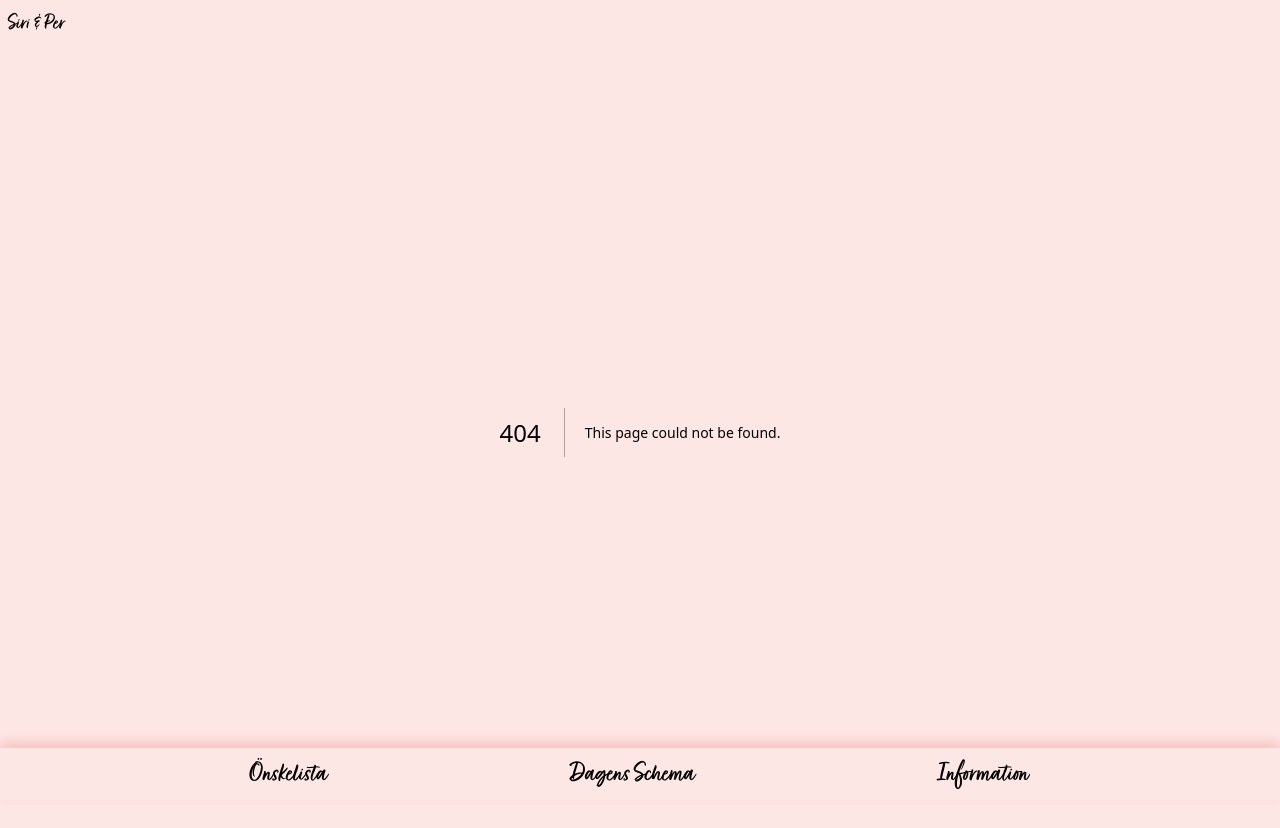
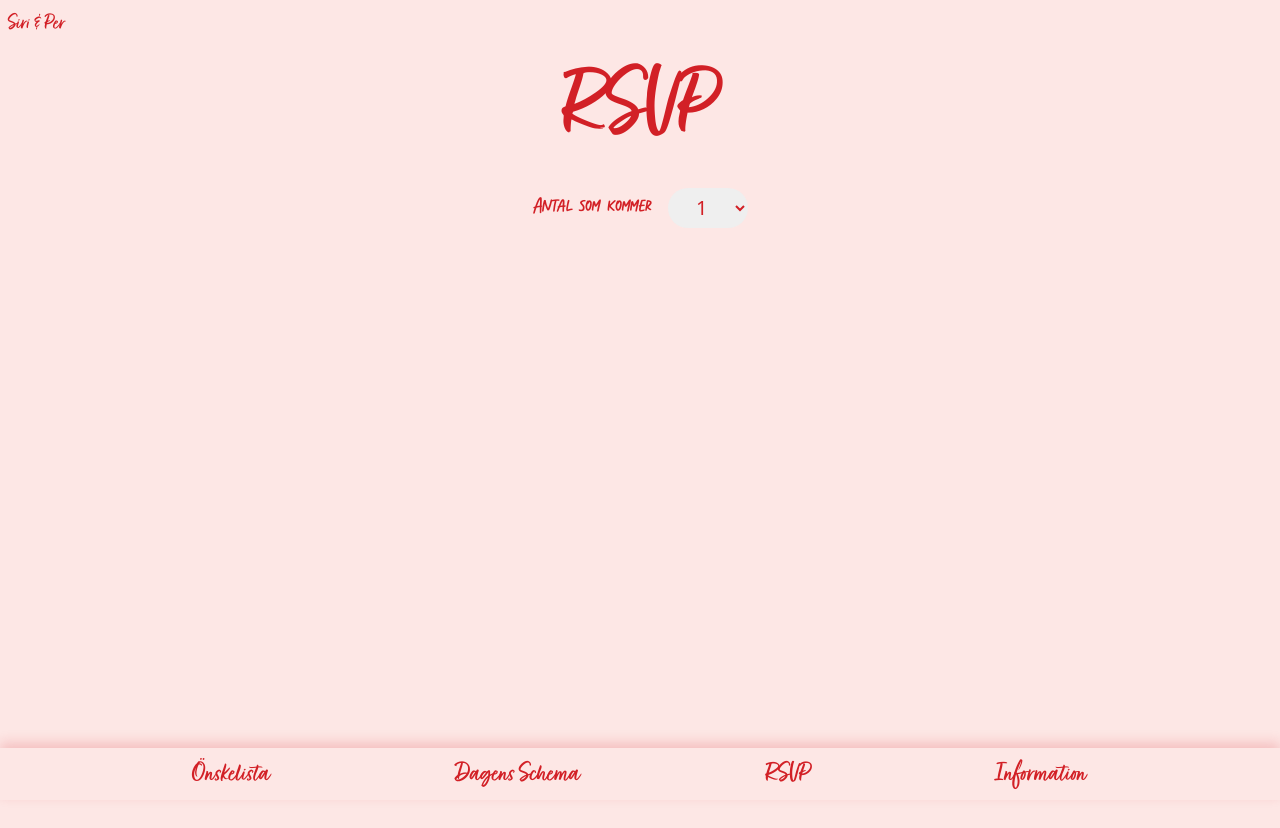
Before and after one commit to sirisayshello/perochsiri, a Next.js app: page /rsvp in a window 1280 px wide. Before the commit this address had no page. Shown: the top 828 px of the page. After the commit the page ends 800 px from the top, so only its background shows below. Built offline with nearby package versions, Linux system fonts and the light colour scheme.

Commit message:
RSVP wip

```diff
--- a/src/app/bo/page.tsx
+++ b/src/app/bo/page.tsx
@@ -2,6 +2,8 @@
 
 import { FormEventHandler, useState } from "react";
 import { useIsAdmin } from "../hooks/useIsAdmin";
+import { Input } from "../components/Input";
+import { Button } from "../components/Button";
 
 const SUPER_SECRET_PASSWORD = "mummaochbo";
 
@@ -43,21 +45,11 @@ export default function Admin() {
           {error && <p className="text-red-500">{error}</p>}
           {!isAdmin ? (
             <div>
-              <input
-                className="rounded-full w-48 p-2 px-6 text-4xl"
-                type="password"
-                name="password"
-                id="password"
-              />
-              <button
-                type="submit"
-                className="rounded-full bg-accent w-full text-white p-2 px-6 mt-4 text-4xl flex justify-center"
-              >
-                Log in
-              </button>
+              <Input type="password" name="password" id="password" />
+              <Button type="submit">Logga in</Button>
             </div>
           ) : (
-            <p className="text-4xl">Logged in</p>
+            <p className="text-4xl">Redan inloggad</p>
           )}
         </div>
       </form>
--- /dev/null
+++ b/src/app/components/Button.tsx
@@ -0,0 +1,15 @@
+import { ButtonHTMLAttributes, ReactNode } from "react";
+
+export const Button = ({
+  children,
+  ...props
+}: { children: ReactNode } & ButtonHTMLAttributes<HTMLButtonElement>) => {
+  return (
+    <button
+      {...props}
+      className="rounded-full bg-accent w-full text-white p-2 px-6 mt-4 text-4xl flex justify-center"
+    >
+      {children}
+    </button>
+  );
+};
--- /dev/null
+++ b/src/app/components/H1.tsx
@@ -0,0 +1,9 @@
+import { ReactNode } from "react";
+
+export const H1 = ({ children }: { children: ReactNode }) => {
+  return (
+    <h1 className="font-fave text-[clamp(4rem,2.404rem+5.106vw,7rem)]">
+      {children}
+    </h1>
+  );
+};
--- /dev/null
+++ b/src/app/components/Input.tsx
@@ -0,0 +1,10 @@
+import { InputHTMLAttributes } from "react";
+
+export const Input = (props: InputHTMLAttributes<HTMLInputElement>) => {
+  return (
+    <input
+      className="rounded-full w-48 p-2 px-6 text-lg font-sans"
+      {...props}
+    />
+  );
+};
--- /dev/null
+++ b/src/app/components/Label.tsx
@@ -0,0 +1,15 @@
+import { HTMLAttributes, LabelHTMLAttributes, ReactNode } from "react";
+
+export const Label = ({
+  children,
+  ...props
+}: { children: ReactNode } & LabelHTMLAttributes<HTMLLabelElement>) => {
+  return (
+    <label
+      className="flex items-center justify-end text-4xl font-foxrights text-accent text-right"
+      {...props}
+    >
+      {children}
+    </label>
+  );
+};
--- a/src/app/components/Navigation.tsx
+++ b/src/app/components/Navigation.tsx
@@ -18,10 +18,11 @@ export const Navigation = () => {
       style={{
         boxShadow: "0px -5px 12px var(--accentShadow)",
       }}
-      className="flex justify-evenly fixed z-10 bottom-0 w-full p-2"
+      className="flex justify-evenly fixed z-10 bottom-0 w-full p-2 bg-background"
     >
       <NavItem href="/onskelista">Önskelista</NavItem>
       <NavItem href="/schema">Dagens Schema</NavItem>
+      <NavItem href="/rsvp">RSVP</NavItem>
       <NavItem href="/information">Information</NavItem>
     </nav>
   );
--- /dev/null
+++ b/src/app/components/Select.tsx
@@ -0,0 +1,12 @@
+import { ReactNode, SelectHTMLAttributes } from "react";
+
+export const Select = ({
+  children,
+  ...props
+}: { children: ReactNode } & SelectHTMLAttributes<HTMLSelectElement>) => {
+  return (
+    <select className="rounded-full px-6 text-xl font-sans" {...props}>
+      {children}
+    </select>
+  );
+};
--- a/src/app/information/page.tsx
+++ b/src/app/information/page.tsx
@@ -1,12 +1,11 @@
 import { FlowerPot } from "../components/FlowerPot";
+import { H1 } from "../components/H1";
 
 export default function WishList() {
   return (
     <div className="flex flex-col items-center h-full justify-between">
       <div className="flex gap-4 md:gap-8 lg:gap-20 items-center">
-        <h1 className="font-fave text-[clamp(4rem,2.404rem+5.106vw,7rem)]">
-          Information
-        </h1>
+        <H1>Information</H1>
       </div>
       <div className="flex justify-end w-full">
         <FlowerPot className="w-40" />
--- a/src/app/onskelista/page.tsx
+++ b/src/app/onskelista/page.tsx
@@ -1,3 +1,4 @@
+import { H1 } from "../components/H1";
 import { WineGlass } from "../components/WineGlass";
 import { useGifts } from "./useGifts";
 
@@ -7,9 +8,7 @@ export default async function WishList() {
   return (
     <div className="flex flex-col justify-between h-full">
       <div className="flex flex-col items-center h-full">
-        <h1 className="font-fave text-[clamp(4rem,2.404rem+5.106vw,7rem)]">
-          Önskelista
-        </h1>
+        <H1>Önskelista</H1>
 
         <ul className="text-5xl">
           {gifts.map((gift) => {
--- a/src/app/page.tsx
+++ b/src/app/page.tsx
@@ -1,16 +1,12 @@
 import { Bottle } from "./components/bottle";
-import { NAV_HEIGHT } from "./components/Navigation";
-import { SparklingWine } from "./components/SparklingWine";
-import { WineGlass } from "./components/WineGlass";
+import { H1 } from "./components/H1";
 
 export default function Home() {
   return (
     <div className="flex flex-col items-center pt-20 justify-center h-full">
       <div className="flex gap-8 sm:gap-12 md:gap-16 lg:gap-20 items-center">
         <Bottle rotation={40} dragRotation={110} />
-        <h1 className="font-fave text-[clamp(4rem,2.404rem+5.106vw,7rem)]">
-          Siri & Per
-        </h1>
+        <H1>Siri & Per</H1>
         <Bottle rotation={-40} dragRotation={-110} />
       </div>
       <p className="font-foxrights text-5xl px-4 text-center mt-10">
--- /dev/null
+++ b/src/app/rsvp/page.tsx
@@ -0,0 +1,58 @@
+"use client";
+
+import { ChangeEventHandler, useState } from "react";
+import { H1 } from "../components/H1";
+import { Input } from "../components/Input";
+import { Label } from "../components/Label";
+import { Select } from "../components/Select";
+import { Button } from "../components/Button";
+
+export default function RSVP() {
+  const [numberOfGuests, setNumberOfGuests] = useState(0);
+
+  const handleNumberOfGuestsChange: ChangeEventHandler<HTMLSelectElement> = (
+    e
+  ) => {
+    const value = parseInt(e.target.value, 10);
+
+    setNumberOfGuests(value);
+  };
+
+  const guestArray = [...Array(numberOfGuests)];
+
+  return (
+    <div className="flex flex-col items-center h-full">
+      <H1>RSVP</H1>
+      <form className="flex flex-col gap-4">
+        <div className="grid grid-cols-[120px,1fr] gap-4 mb-6">
+          <Label htmlFor="antal">Antal som kommer</Label>
+          <Select id="antal" onChange={handleNumberOfGuestsChange}>
+            <option value="1">1</option>
+            <option value="2">2</option>
+            <option value="3">3</option>
+            <option value="4">4</option>
+          </Select>
+        </div>
+        {guestArray.map((_, index) => (
+          <div
+            className="grid grid-cols-[120px,1fr] gap-4"
+            key={`guest-rsvp-${index}`}
+          >
+            <Label htmlFor={`g-${index}-name`}>Namn:</Label>
+            <Input id={`g-${index}-name`} />
+            <Label htmlFor={`g-${index}-food`}>Matpreferens:</Label>
+            <Select id={`g-${index}-food`}>
+              <option value="kött">Kött</option>
+              <option value="vegetarisk">Vegetarisk</option>
+              <option value="vegetarisk">Vegan</option>
+            </Select>
+            <Label htmlFor={`g-${index}-allergies`}>Allergier:</Label>
+            <Input id={`g-${index}-allergies`} />
+          </div>
+        ))}
+
+        {numberOfGuests > 0 && <Button type="submit">Skicka</Button>}
+      </form>
+    </div>
+  );
+}
--- a/src/app/schema/page.tsx
+++ b/src/app/schema/page.tsx
@@ -1,12 +1,11 @@
+import { H1 } from "../components/H1";
 import { SparklingWine } from "../components/SparklingWine";
 
 export default function WishList() {
   return (
     <div className="flex flex-col justify-between h-full">
       <div className="flex items-center flex-col">
-        <h1 className="font-fave text-[clamp(4rem,2.404rem+5.106vw,7rem)]">
-          Dagens Schema
-        </h1>
+        <H1>Dagens Schema</H1>
         <ul className="text-4xl flex flex-col mt-8 gap-4">
           <li>14:00 - Trädgårdsmingel på Gathenheimska Villan</li>
           <li>15:00 - Vigsel</li>
```
